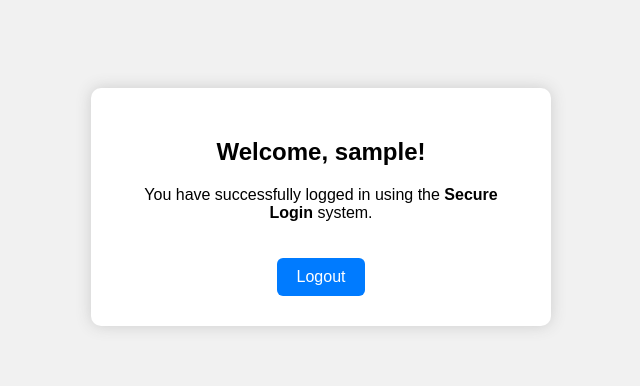
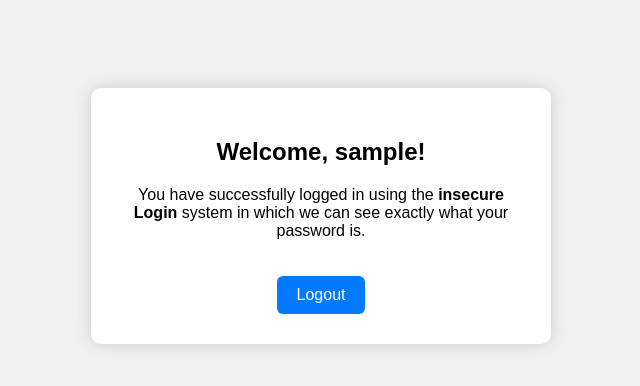
Before and after one commit to Bhaskar82268/insecure_login, a PHP site: page /dashboard.php in a window 1280 px wide. Shown: the top 386 px of the page, without its empty margins (319-959 px from the left). Run offline with PHP 8.4, Linux system fonts and the light colour scheme; the visitor is signed in with stand-in values (Sample User, id 1).

Commit message:
dashboard.php

```diff
--- a/dashboard.php
+++ b/dashboard.php
@@ -41,7 +41,7 @@ if (!isset($_SESSION['username'])) {
 <body>
     <div class="card">
         <h2>Welcome, <?php echo $_SESSION['username']; ?>!</h2>
-        <p>You have successfully logged in using the <strong>Secure Login</strong> system.</p>
+        <p>You have successfully logged in using the <strong>insecure Login</strong> system in which we can see exactly what your password is.</p>
         <a href="logout.php">Logout</a>
     </div>
 </body>
```
